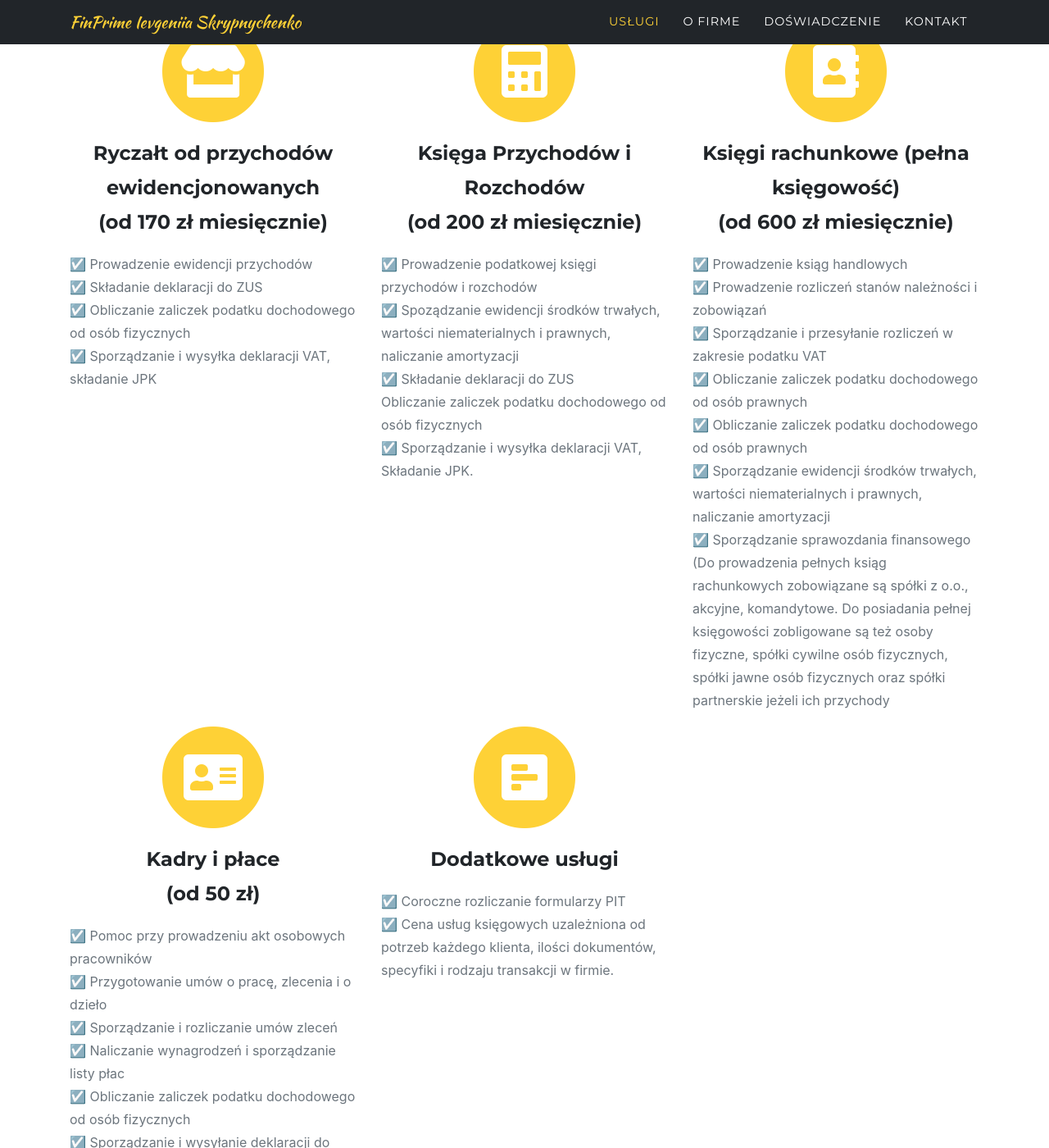
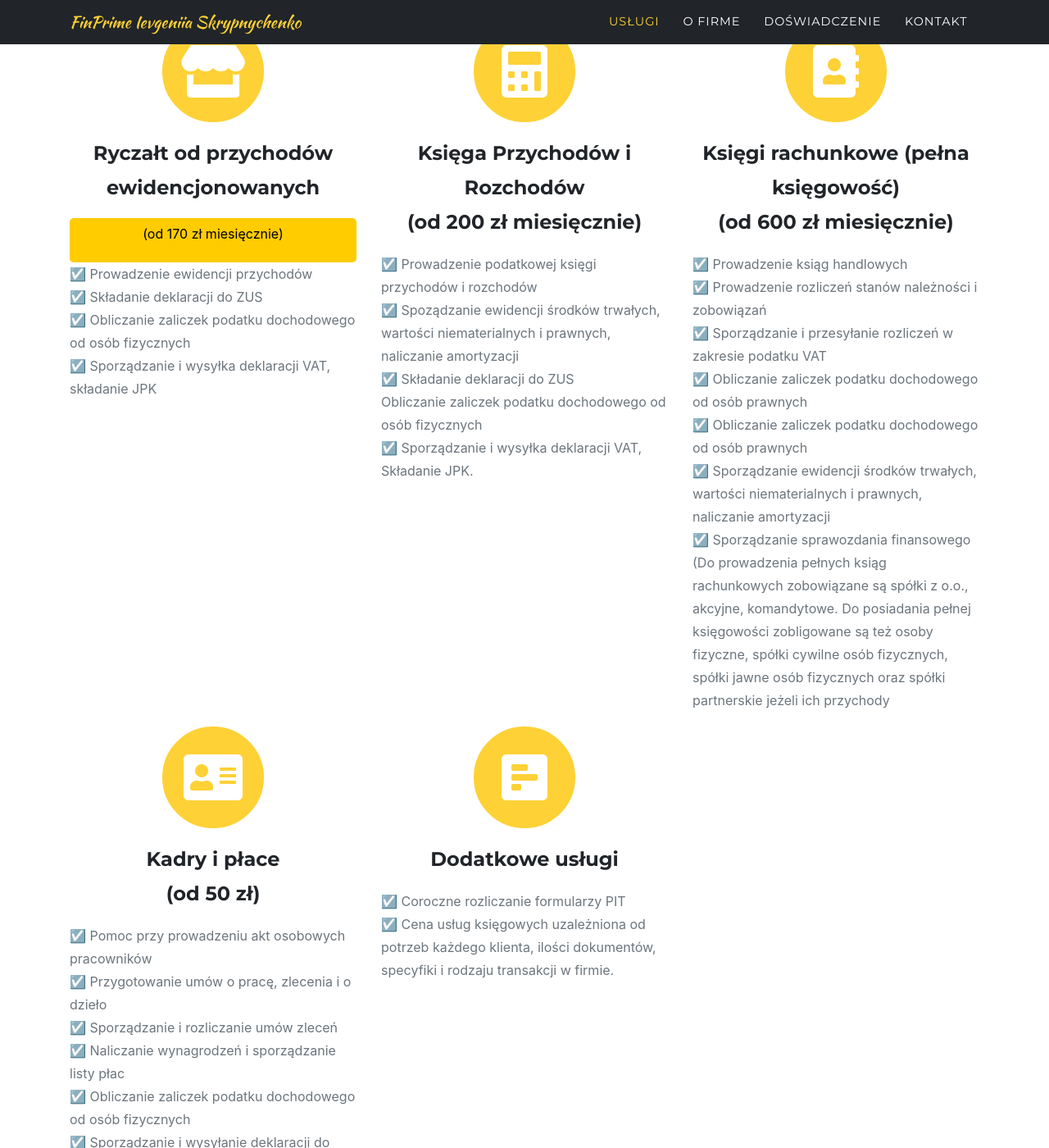
Before and after one commit to scripnichenko/finprime, a Jekyll site: the page built from index.md, in a window 1280 px wide and 1400 px high, scrolled down 884 px. Shown: the whole window at 82% size. Built offline with Jekyll 4.4.1, drawn with Linux system fonts in a browser that asks for light colours; some web fonts are replaced.

Commit message:
added price tag

```diff
--- a/_data/sitetext.yml
+++ b/_data/sitetext.yml
@@ -21,7 +21,8 @@ en: &DEFAULT_EN
     text: "Cennik nie stanowi oferty w rozumieniu Art. 66 Kodeksu Cywilnego i służy jedynie do wyliczenia kosztów współpracy."
     section: services
     list:
-      - title: "Ryczałt od przychodów ewidencjonowanych  <br> (od 170 zł miesięcznie)"
+      - title: "Ryczałt od przychodów ewidencjonowanych"
+        price: (od 170 zł miesięcznie)
         desc: "☑️ Prowadzenie ewidencji przychodów <br> ☑️ Składanie deklaracji do ZUS <br> ☑️ Obliczanie zaliczek podatku dochodowego od osób fizycznych <br> ☑️ Sporządzanie i wysyłka deklaracji VAT, składanie JPK"
         icon: fas fa-store #find more at https://fontawesome.com/icons
       - title: "Księga Przychodów i Rozchodów  <br> (od 200 zł miesięcznie)"
--- a/_includes/services.html
+++ b/_includes/services.html
@@ -20,7 +20,9 @@
             <i class="{{ service.icon | default: "fas fa-shopping-cart" }} fa-stack-1x fa-inverse"></i>
           </span>
           <h4 class="service-heading">{{ service.title | markdownify }}</h4>
+          {% if service.price %}<div class="price-badge">{{ service.price | markdownify }}</div>{% endif %}
           {% if service.desc %}<div class="text-muted text-left">{{ service.desc | markdownify }}</div>{% endif %}
+
         </div>
 	  {% endfor %}
       </div>
--- a/_sass/layout/_services.scss
+++ b/_sass/layout/_services.scss
@@ -3,3 +3,10 @@
   margin: 15px 0;
   text-transform: none;
 }
+.price-badge {
+  background-color: #ffcc00; /* Background color of the badge */
+  color: #000; /* Text color */
+  padding: 5px 10px; /* Padding for the badge */
+  border-radius: 5px; /* Rounded corners */
+  /* Any other styles you wish to apply */
+}
```
